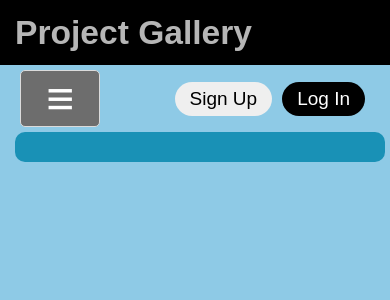
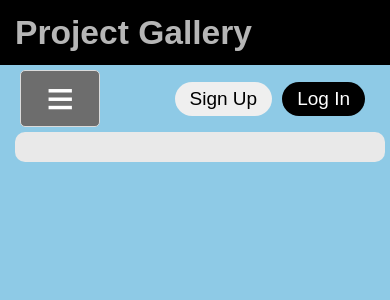
Before and after one commit to team-j-names/project-3-fe, a React (Create React App) app: page / in a window 390 px wide. Shown: the top 300 px of the page. Built offline with nearby package versions, Linux system fonts and the light colour scheme.

Commit message:
Changed color on mobile background.

```diff
--- a/src/index.css
+++ b/src/index.css
@@ -287,7 +287,7 @@ color: rgb(182, 182, 182);
       display:none;
   }
 .main{
-background-color:rgb(25, 145, 182);
+  background-color:rgb(233, 233, 233);
   width:100%;
   border-radius: 10px;
   box-shadow:none;
```
